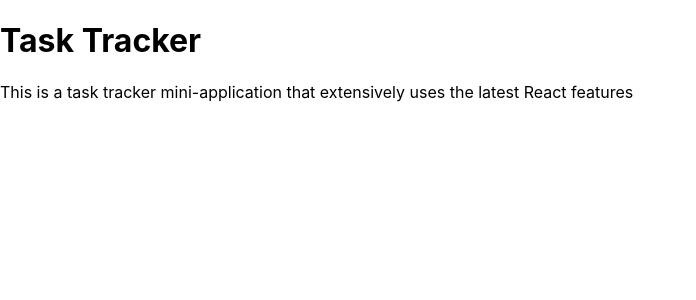
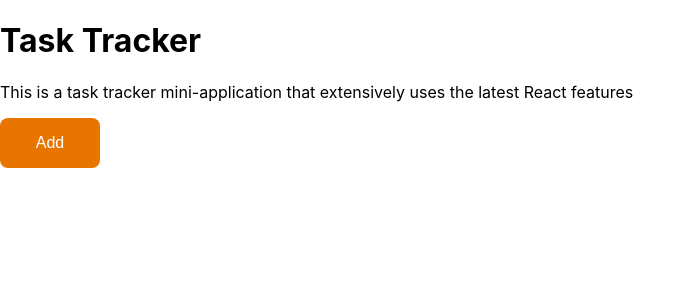
Before and after one commit to vatsacr/react-task-tracker, a React (Create React App) app: page / in a window 1280 px wide. Shown: the top 300 px of the page, without its empty margins (0-696 px from the left). Built offline with nearby package versions, Linux system fonts and the light colour scheme.

Commit message:
Creating new components and passing in props

```diff
--- /dev/null
+++ b/src/components/Button.js
@@ -0,0 +1,26 @@
+import PropTypes from "prop-types";
+
+const Button = ({ color, bgColor, text }) => {
+  const buttonStyle = {
+    backgroundColor: bgColor,
+    color: color,
+  };
+  return (
+    <button className="btn" style={buttonStyle}>
+      {text}
+    </button>
+  );
+};
+
+Button.propTypes = {
+  color: PropTypes.string,
+  bgColor: PropTypes.string,
+  text: PropTypes.string.isRequired,
+};
+
+Button.defaultProps = {
+  color: "#000000",
+  bgColor: "#4fcde3",
+  text: "undefined",
+};
+export default Button;
--- a/src/components/Header.js
+++ b/src/components/Header.js
@@ -1,10 +1,12 @@
 import PropTypes from "prop-types";
+import Button from "./Button";
 
 const Header = ({ title, description }) => {
   return (
     <header>
       <h1>{title}</h1>
       <p>{description}</p>
+      <Button bgColor="#e87500" text="Add" color="#ffffff" />
     </header>
   );
 };
--- a/src/index.css
+++ b/src/index.css
@@ -1,13 +1,17 @@
 body {
   margin: 0;
-  font-family: -apple-system, BlinkMacSystemFont, 'Segoe UI', 'Roboto', 'Oxygen',
-    'Ubuntu', 'Cantarell', 'Fira Sans', 'Droid Sans', 'Helvetica Neue',
+  font-family: -apple-system, BlinkMacSystemFont, "Segoe UI", "Roboto", "Oxygen",
+    "Ubuntu", "Cantarell", "Fira Sans", "Droid Sans", "Helvetica Neue",
     sans-serif;
   -webkit-font-smoothing: antialiased;
   -moz-osx-font-smoothing: grayscale;
+  font-size: 1rem;
 }
 
-code {
-  font-family: source-code-pro, Menlo, Monaco, Consolas, 'Courier New',
-    monospace;
+.btn {
+  padding: 1em 0.5em;
+  font-size: 1rem;
+  border: none;
+  border-radius: 0.5rem;
+  min-width: 100px;
 }
```
